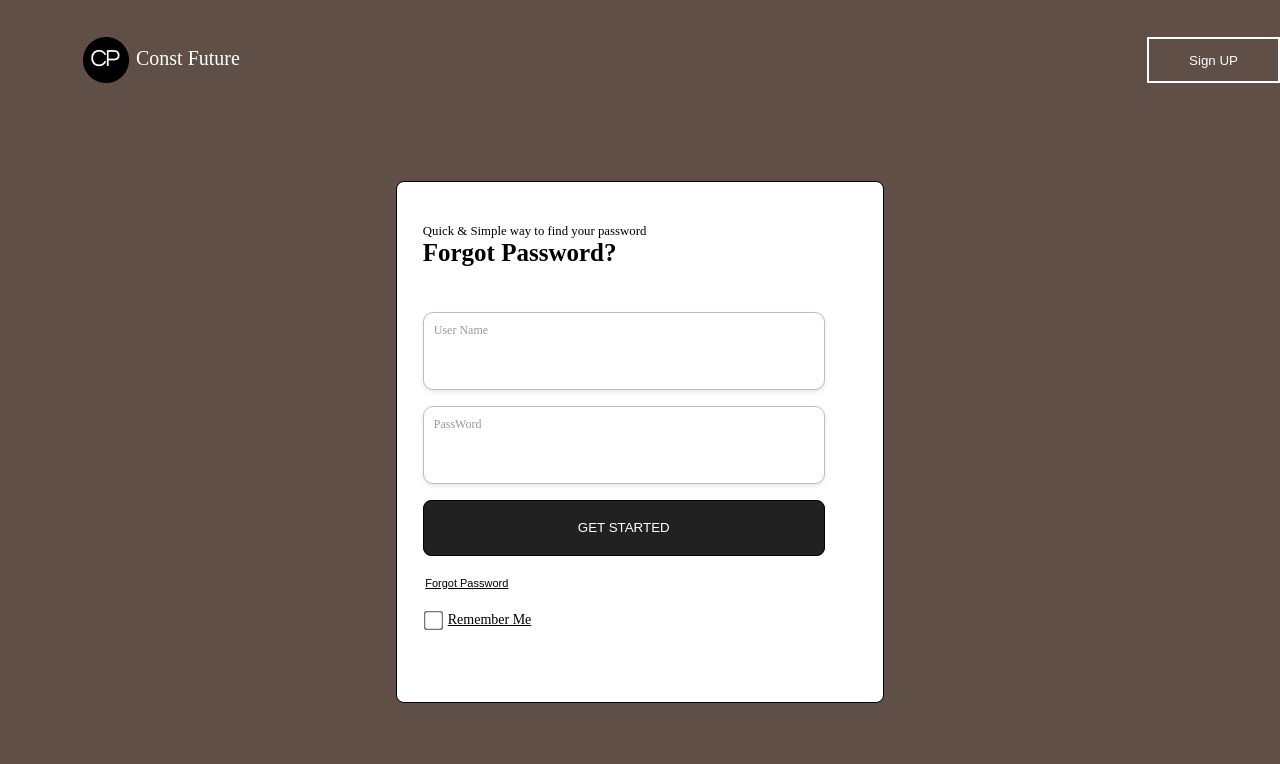
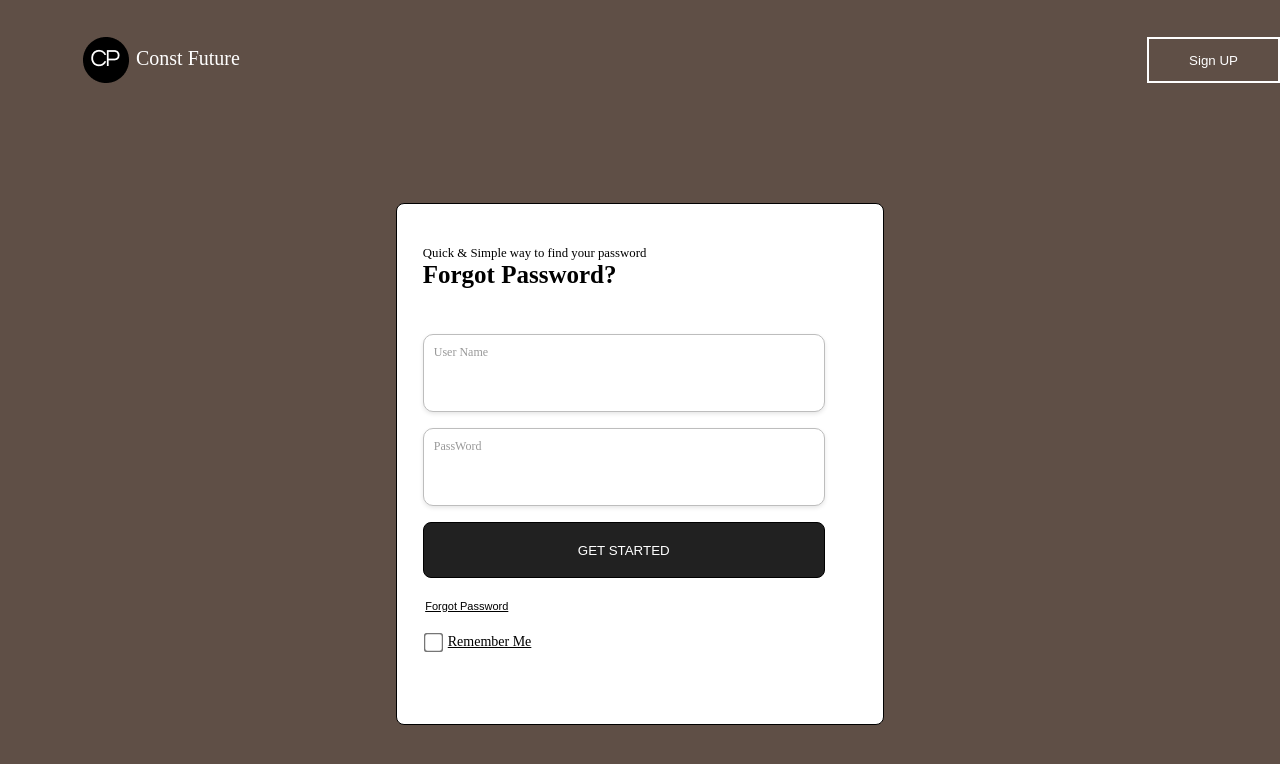
Before and after one commit to Const-Project/Team2-FE, a React (Create React App) app: page /ForgotPage in a window 1280 px wide. Shown: the top 764 px of the page. Built offline with nearby package versions, Linux system fonts and the light colour scheme.

Commit message:
feat: 중간 승인

```diff
--- a/src/index.css
+++ b/src/index.css
@@ -1,6 +1,7 @@
 html,
 body {
   background-color: #5f4f46;
+  max-width: 1440px;
   height: 100%;
   margin: 0;
   padding: 0;
--- a/src/pages/ForgotPage.tsx
+++ b/src/pages/ForgotPage.tsx
@@ -1,16 +1,35 @@
 import styled from "@emotion/styled";
 import LoginHeader from "../widgets/LoginHeader";
 import AcountContainer from "../widgets/AcountContainer";
+import {keyframes} from "@emotion/react";
+interface AnimatedContainerProps {
+  delay?: string;
+}
+
+const fadeIn = keyframes`
+    from {
+      opacity:0;
+      transform: translateY(-50px);
+    }
+    to{
+      opacity:1;
+      transform:translateY(0);
+    }
+  `;
+
+const AnimatedContainer = styled.div<AnimatedContainerProps>`
+  opacity: 0;
+  animation: ${fadeIn} 1s ease-in-out forwards;
+  animation-delay: ${(props) => props.delay || "0s"};
+`;
 
 const Wrapper = styled.div`
-  max-width: 1440px;
-  height: 100vh; /* 전체 화면 높이 */
-  display: flex;
-  flex-direction: column; /* 세로 방향 정렬 */
+  width: 100%;
 `;
 
 const HeaderWrapper = styled.div`
   flex-shrink: 0; /* Header 크기를 유지 */
+  margin-bottom: 38px;
 `;
 
 const ContentWrapper = styled.div`
@@ -18,21 +37,34 @@ const ContentWrapper = styled.div`
   display: flex;
   align-items: center; /* 가로 중앙 정렬 */
   justify-content: center; /* 세로 중앙 정렬 */
+  margin-top: 120px;
+`;
+
+const LayOut = styled.div`
+  display: flex;
+  justify-content: center;
+  width: 100%;
+  height: 800px;
+  gap: 133px;
 `;
 
 const ForgotPage = () => {
   return (
+    <LayOut>
       <Wrapper>
         <HeaderWrapper>
           <LoginHeader />
         </HeaderWrapper>
+        <AnimatedContainer delay="0.5s">
           <ContentWrapper>
             <AcountContainer
               largeLetter="Forgot Password?"
               smallLetter="Quick & Simple way to find your password"
             />
           </ContentWrapper>
+        </AnimatedContainer>
       </Wrapper>
+    </LayOut>
   );
 };
 
```
Lines whose indentation alone changed are shown as unchanged.
